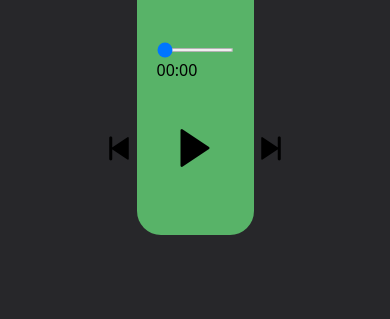
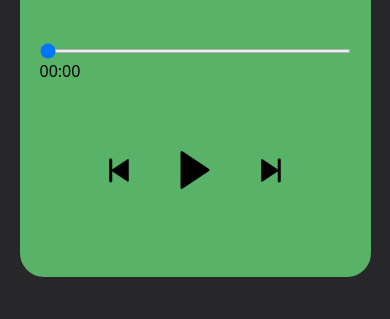
Before and after one commit to harshbairagi88/-Music-Player-Project-Showcase-, a plain HTML site: page index.html in a window 390 px wide. Shown: the part 525-844 px from the top of the page. Drawn offline with nearby package versions, Linux system fonts and the light colour scheme.

Commit message:
second commit

```diff
--- a/index.html
+++ b/index.html
@@ -11,7 +11,7 @@
 <body>
     <audio src="Satranga(PaglaSongs).mp3"></audio>
     <div class="h-screen w-full  bg-zinc-800 flex justify-center items-center text-black">
-        <div class="h-[80vh] w-[30vw] bg-[#58b368] rounded-3xl p-5 flex flex-col justify-evenly items-center">
+        <div id="main" class="h-[80vh] w-[30vw] bg-[#58b368] rounded-3xl p-5 flex flex-col justify-evenly items-center">
             <h1 class="text-4xl capitalize font-semibold ">Music player</h1>
             <div id="photo" class="h-[20vh] w-[20vh] rounded-full bg-lime-300"></div>
             <div class="text-center">
--- a/style.css
+++ b/style.css
@@ -2,3 +2,10 @@
     background-image: url(https://c.saavncdn.com/artists/Arijit_Singh_002_20230323062147_500x500.jpg);
     background-size: cover;
 }
+
+@media (max-width : 667px) {
+    #main{
+        width: 90vw;
+        height: 90vh;
+    }
+}
```
